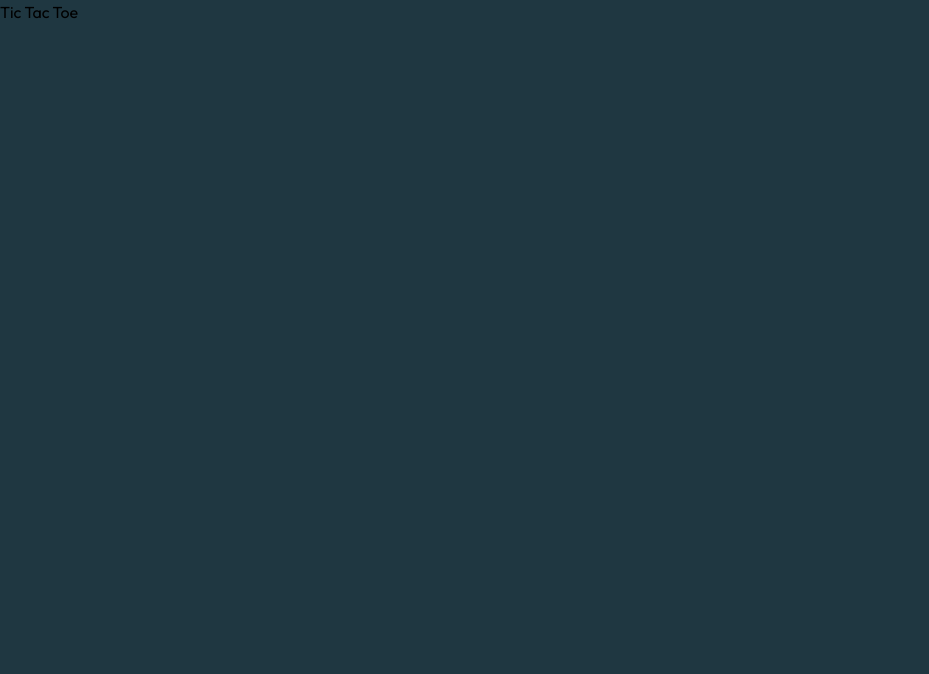
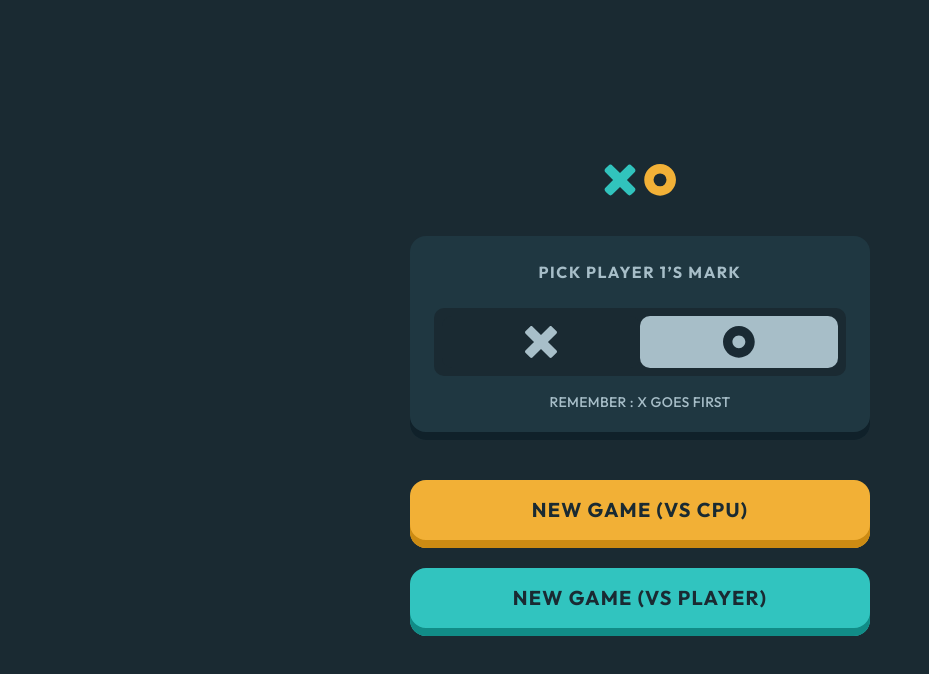
Before and after one commit to makogeboris/tic-tac-toe, a React (Vite) app: page / in a window 1280 px wide. Shown: the top 674 px of the page, without its empty margins (0-929 px from the left). Built offline with nearby package versions, Linux system fonts and the light colour scheme.

Commit message:
update components

```diff
--- a/index.html
+++ b/index.html
@@ -31,7 +31,7 @@
     />
     <title>Tic Tac Toe</title>
   </head>
-  <body class="bg-semi-dark-navy min-h-dvh font-sans">
+  <body class="bg-dark-navy grid min-h-dvh content-center font-sans">
     <div id="root"></div>
     <script type="module" src="/src/main.jsx"></script>
   </body>
--- a/src/App.jsx
+++ b/src/App.jsx
@@ -1,8 +1,10 @@
+import NewGame from "./components/NewGame";
+
 function App() {
   return (
-    <div>
-      <h1 className="text-base">Tic Tac Toe</h1>
-    </div>
+    <main>
+      <NewGame />
+    </main>
   );
 }
 
--- /dev/null
+++ b/src/components/NewGame.jsx
@@ -0,0 +1,62 @@
+import logo from "../assets/logo.svg";
+
+export default function NewGame() {
+  return (
+    <div className="xs:gap-10 mx-auto my-0 flex max-w-[31.75rem] flex-col items-center justify-center gap-8 px-6">
+      <img src={logo} alt="XO" />
+      <div className="bg-semi-dark-navy shadow-start flex w-full flex-col items-center rounded-2xl px-6 pt-6 pb-7 text-center">
+        <p className="text-silver text-base font-bold tracking-widest">
+          PICK PLAYER 1’S MARK
+        </p>
+
+        <div className="bg-dark-navy mt-6 flex w-full items-center justify-center rounded-[10px] p-2">
+          <button className="bg-dark-navy hover:bg-semi-dark-navy focus-visible:outline-light-blue-500 grid w-full cursor-pointer place-content-center rounded-[10px] px-12 py-2.5 transition-all focus-visible:outline-2 sm:px-[5.1875rem]">
+            <svg
+              width="32"
+              height="32"
+              viewBox="0 0 32 32"
+              fill="none"
+              xmlns="http://www.w3.org/2000/svg"
+            >
+              <path
+                fillRule="evenodd"
+                clipRule="evenodd"
+                d="M31.5569 5.28973L26.7103 0.443061C26.1195 -0.147687 25.1617 -0.147687 24.571 0.443061L16 9.01404L7.42902 0.443061C6.83827 -0.147687 5.88048 -0.147687 5.28973 0.443061L0.443061 5.28973C-0.147687 5.88048 -0.147687 6.83827 0.443061 7.42902L9.01404 16L0.443061 24.571C-0.147687 25.1617 -0.147687 26.1195 0.443061 26.7103L5.28973 31.5569C5.88048 32.1477 6.83827 32.1477 7.42902 31.5569L16 22.986L24.571 31.5569C25.1617 32.1477 26.1195 32.1477 26.7103 31.5569L31.5569 26.7103C32.1477 26.1195 32.1477 25.1617 31.5569 24.571L22.986 16L31.5569 7.42902C32.1477 6.83827 32.1477 5.88048 31.5569 5.28973Z"
+                fill="#A8BFC9"
+              />
+            </svg>
+          </button>
+
+          <button className="bg-silver hover:bg-silver-light focus-visible:outline-light-blue-500 grid w-full cursor-pointer place-content-center items-center rounded-[10px] px-12 py-2.5 transition-all focus-visible:outline-2 focus-visible:outline-offset-2 sm:px-[5.1875rem]">
+            <svg
+              width="32"
+              height="32"
+              viewBox="0 0 32 32"
+              fill="none"
+              xmlns="http://www.w3.org/2000/svg"
+            >
+              <path
+                fillRule="evenodd"
+                clipRule="evenodd"
+                d="M31.7412 15.8706C31.7412 7.10551 24.6357 0 15.8706 0C7.10551 0 0 7.10551 0 15.8706C0 24.6357 7.10551 31.7412 15.8706 31.7412C24.6357 31.7412 31.7412 24.6357 31.7412 15.8706ZM9.4048 15.8706C9.4048 12.2996 12.2996 9.4048 15.8706 9.4048C19.4416 9.4048 22.3364 12.2996 22.3364 15.8706C22.3364 19.4416 19.4416 22.3364 15.8706 22.3364C12.2996 22.3364 9.4048 19.4416 9.4048 15.8706Z"
+                fill="#1A2A33"
+              />
+            </svg>
+          </button>
+        </div>
+        <p className="text-silver mt-4 text-sm font-medium tracking-wide">
+          REMEMBER : X GOES FIRST
+        </p>
+      </div>
+
+      <div className="xs:gap-5 flex w-full flex-col items-center gap-4">
+        <button className="bg-light-yellow-500 shadow-y xs:pt-4 xs:pb-6 text-dark-navy xs:text-xl xs:tracking-[1.25px] hover:bg-light-yellow-100 focus-visible:outline-light-yellow-500 w-full cursor-pointer rounded-2xl py-3.5 pb-5 text-base font-bold tracking-widest transition-all focus-visible:outline-2 focus-visible:outline-offset-2">
+          NEW GAME (VS CPU)
+        </button>
+        <button className="bg-light-blue-500 shadow-b xs:pt-4 xs:pb-6 text-dark-navy xs:text-xl xs:tracking-[1.25px] hover:bg-light-blue-200 focus-visible:outline-light-blue-500 w-full cursor-pointer rounded-2xl py-3.5 pb-5 text-base font-bold tracking-widest transition-all focus-visible:outline-2 focus-visible:outline-offset-2">
+          NEW GAME (VS PLAYER)
+        </button>
+      </div>
+    </div>
+  );
+}
--- a/src/index.css
+++ b/src/index.css
@@ -1,6 +1,9 @@
 @import "tailwindcss";
 
 @theme {
+  /* Breakpoints */
+  --breakpoint-xs: 28.125rem;
+
   /* Font family */
   --font-sans: "Outfit", sans-serif;
 
@@ -13,4 +16,8 @@
   --color-light-blue-200: hsl(178, 75%, 65%);
   --color-light-yellow-500: hsl(39, 88%, 58%);
   --color-light-yellow-100: hsl(39, 100%, 69%);
+
+  --shadow-start: inset 0px -8px 0px #10212a;
+  --shadow-y: inset 0px -8px 0px #cc8b13;
+  --shadow-b: inset 0px -8px 0px #118c87;
 }
```
Also changed, not shown: src/assets/icon-o-start.svg (added), src/assets/icon-x-start.svg (added).
